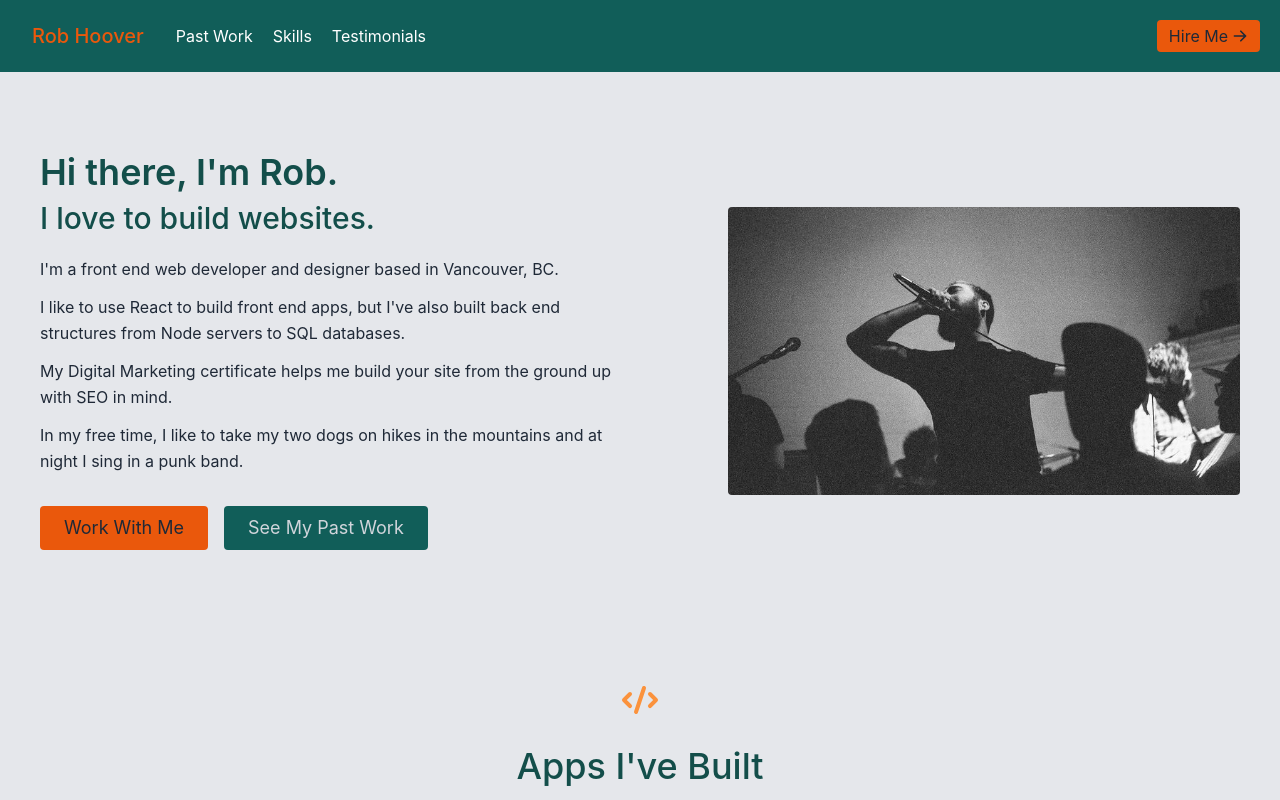
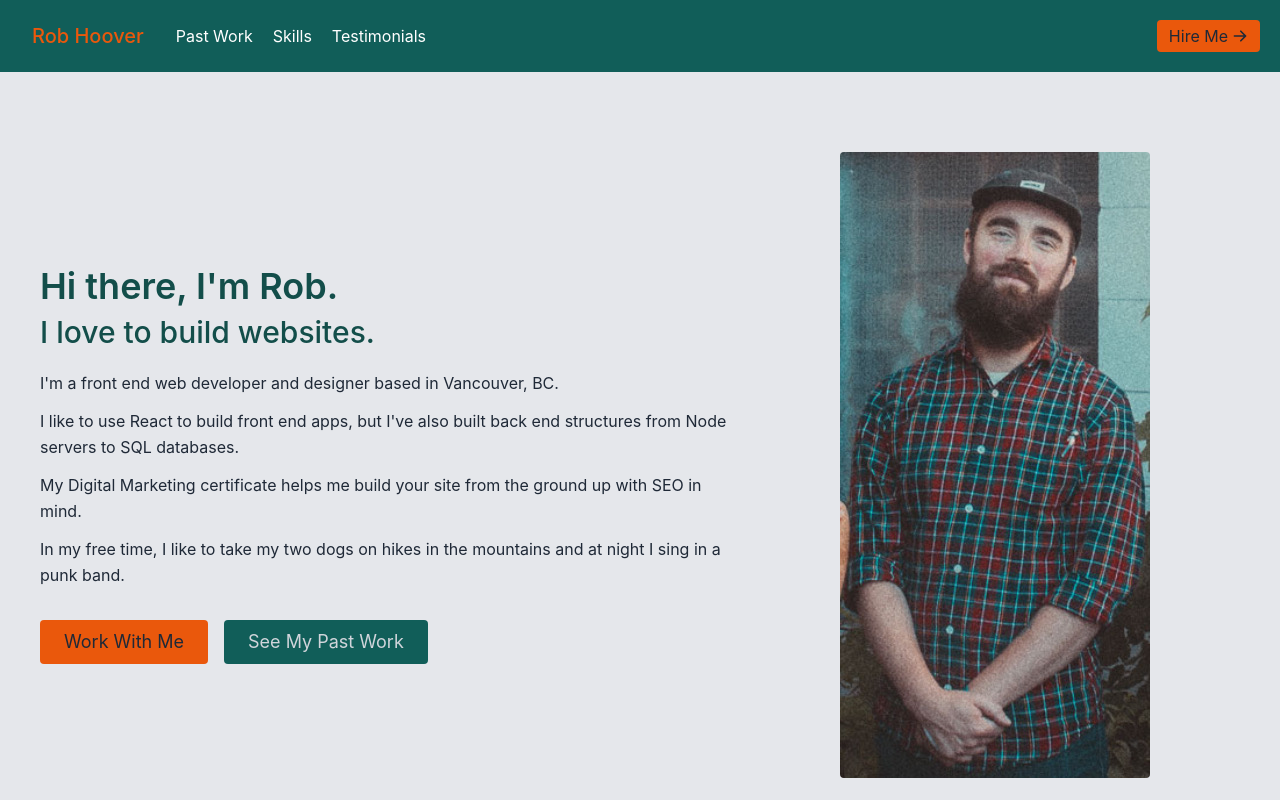
Before and after one commit to robalobadob/react-dev-portfolio, a React (Create React App) app: page / in a window 1280 px wide. Shown: the top 800 px of the page. Built offline with nearby package versions, Linux system fonts and the light colour scheme.

Commit message:
content updates

```diff
--- a/src/components/About.js
+++ b/src/components/About.js
@@ -4,7 +4,7 @@ export default function About() {
   return (
     <section id="about">
       <div className="container mx-auto flex px-10 py-20 md:flex-row flex-col items-center">
-        <div className="lg:flex-grow md:w-1/2 lg:pr-24 md:pr-16 flex flex-col md:items-start md:text-left mb-16 md:mb-0 items-center text-center">
+        <div className="lg:flex-grow w-2/3 lg:pr-24 md:pr-16 flex flex-col md:items-start md:text-left mb-16 md:mb-0 items-center text-center">
           <h1 className="sm:text-4xl text-3xl mb-2 font-semibold text-teal-900">
             Hi there, I'm Rob.
           </h1>
@@ -36,11 +36,11 @@ export default function About() {
             </a>
           </div>
         </div>
-        <div className="lg:max-w-lg lg:w-full md:w-1/2 w-5/6">
+        <div className="lg:max-w-lg w-1/3 justify-center">
           <img
-            className="object-cover object-center rounded"
+            className="object-cover object-center rounded h-50"
             alt="hero"
-            src={require("..//assets/RobInterurban.jpg")}
+            src={require("..//assets/rob.jpg")}
           />
         </div>
       </div>
--- a/src/components/Contact.js
+++ b/src/components/Contact.js
@@ -29,7 +29,7 @@ export default function Contact() {
         <section id="contact" className="relative">
             <div className="container px-5 py-5 mx-auto flex sm:flex-nowrap flex-wrap justify-center">
                 <form
-                    netflify="true"
+                    netflify
                     name="contact"
                     onSubmit={handleSubmit}
                     className="flex flex-col md:mx-auto md:py-8 mt-8 md:mt-0">
```
Also changed, not shown: src/assets/rob.jpg (added), 11 other files (tests, documents, lock files or other folders).
